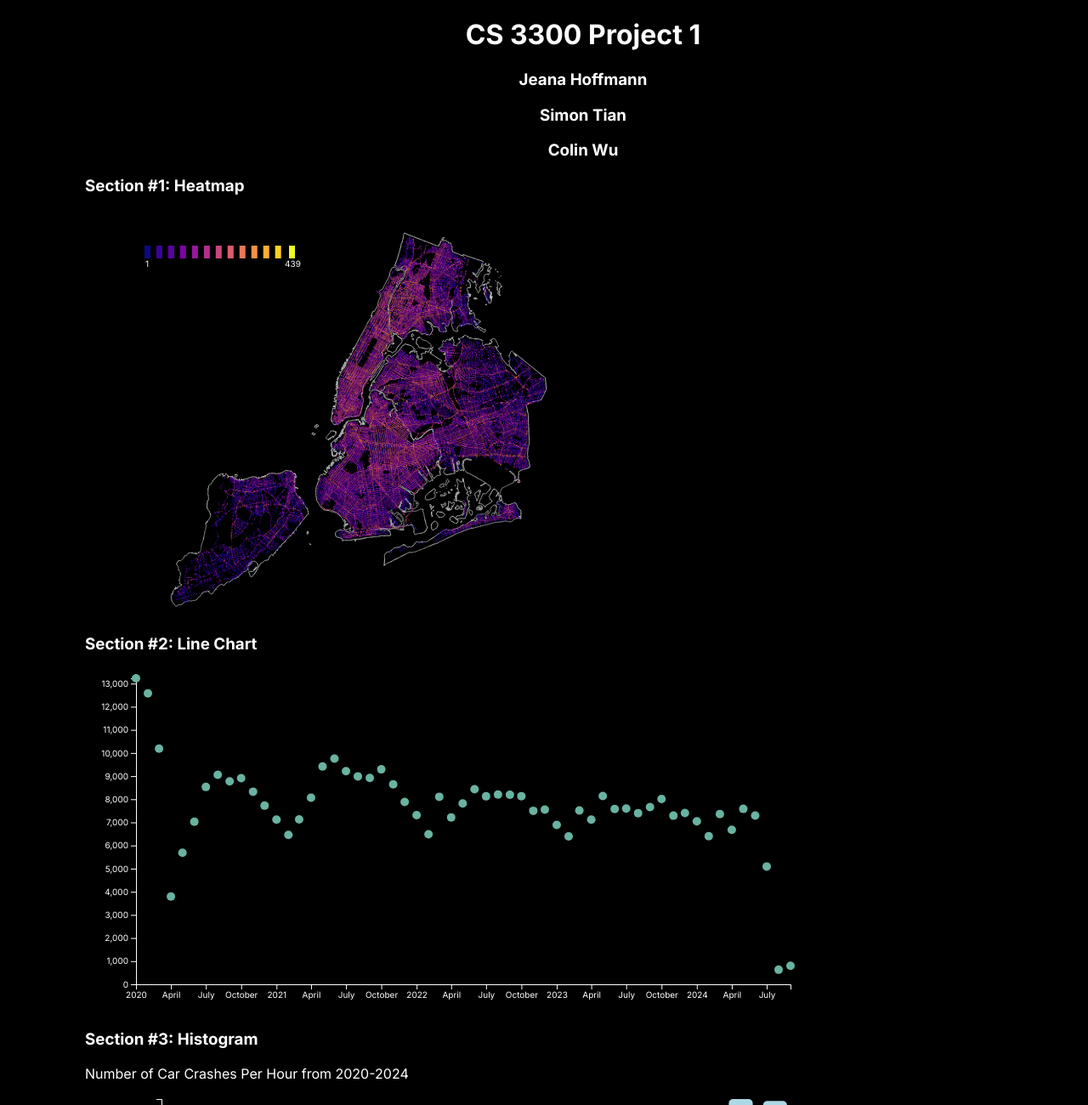
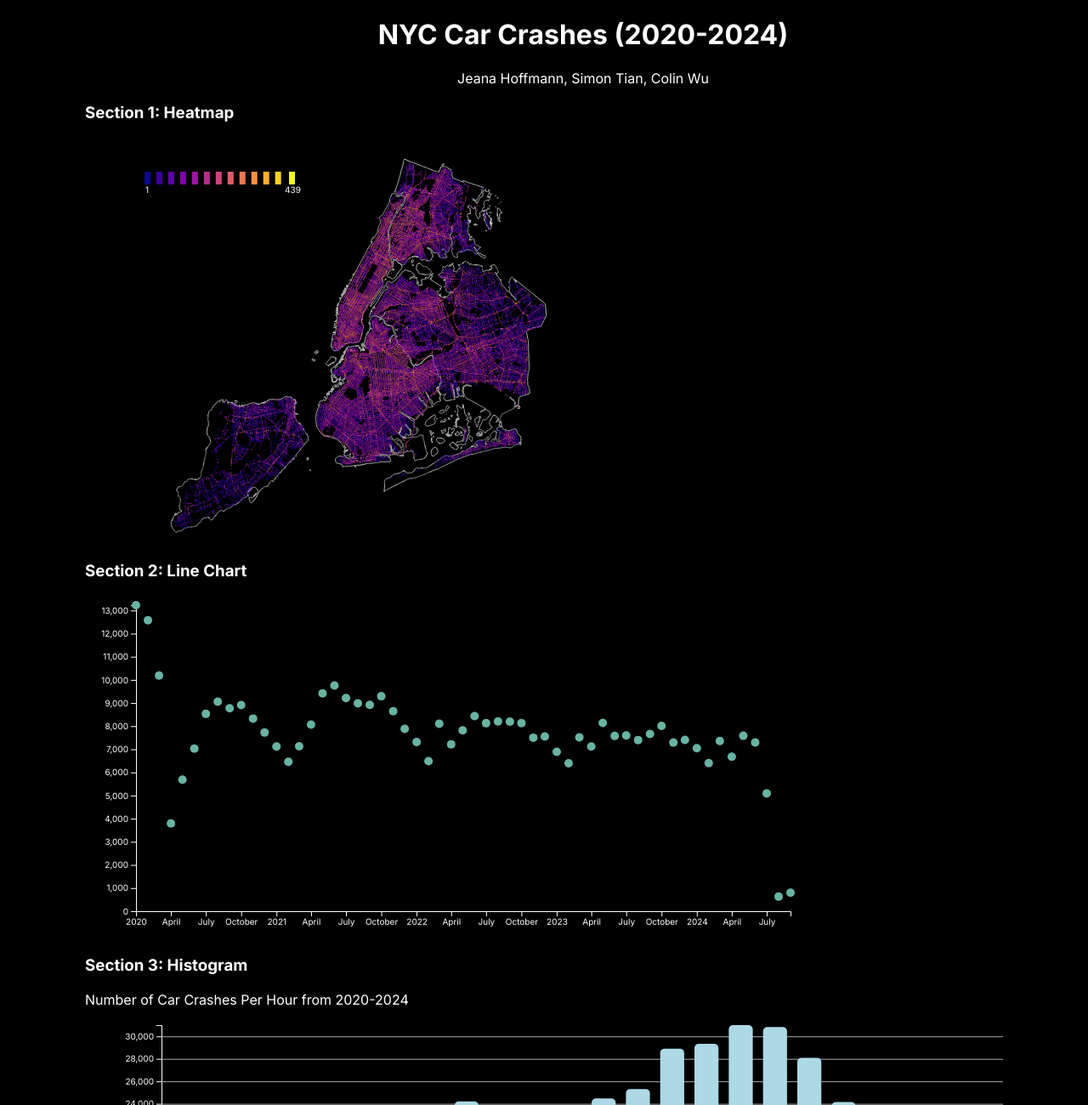
Before and after one commit to jeanahoffmann/CS-3300-Project-1, a plain HTML site: page index.html in a window 1280 px wide. Shown: the top 1300 px of the page at 85% size. Drawn offline with nearby package versions, Linux system fonts and the light colour scheme.

Commit message:
minor style changes

```diff
--- a/index.html
+++ b/index.html
@@ -40,14 +40,12 @@
   </head>
 
   <body>
-    <center><h1>CS 3300 Project 1</h1></center>
+    <center><h1>NYC Car Crashes (2020-2024)</h1></center>
     <center>
-      <h3>Jeana Hoffmann</h3>
-      <h3>Simon Tian</h3>
-      <h3>Colin Wu</h3>
+      Jeana Hoffmann, Simon Tian, Colin Wu
     </center>
 
-    <h3>Section #1: Heatmap</h3>
+    <h3>Section 1: Heatmap</h3>
     <div>
       <svg
         id="heatmap"
@@ -155,7 +153,7 @@
       });
     </script>
 
-    <h3>Section #2: Line Chart</h3>
+    <h3>Section 2: Line Chart</h3>
     <div id="line-chart"></div>
 
     <script>
@@ -242,7 +240,7 @@
         });
     </script>
 
-    <h3>Section #3: Histogram</h3>
+    <h3>Section 3: Histogram</h3>
     Number of Car Crashes Per Hour from 2020-2024
     <div>
       <svg
```
